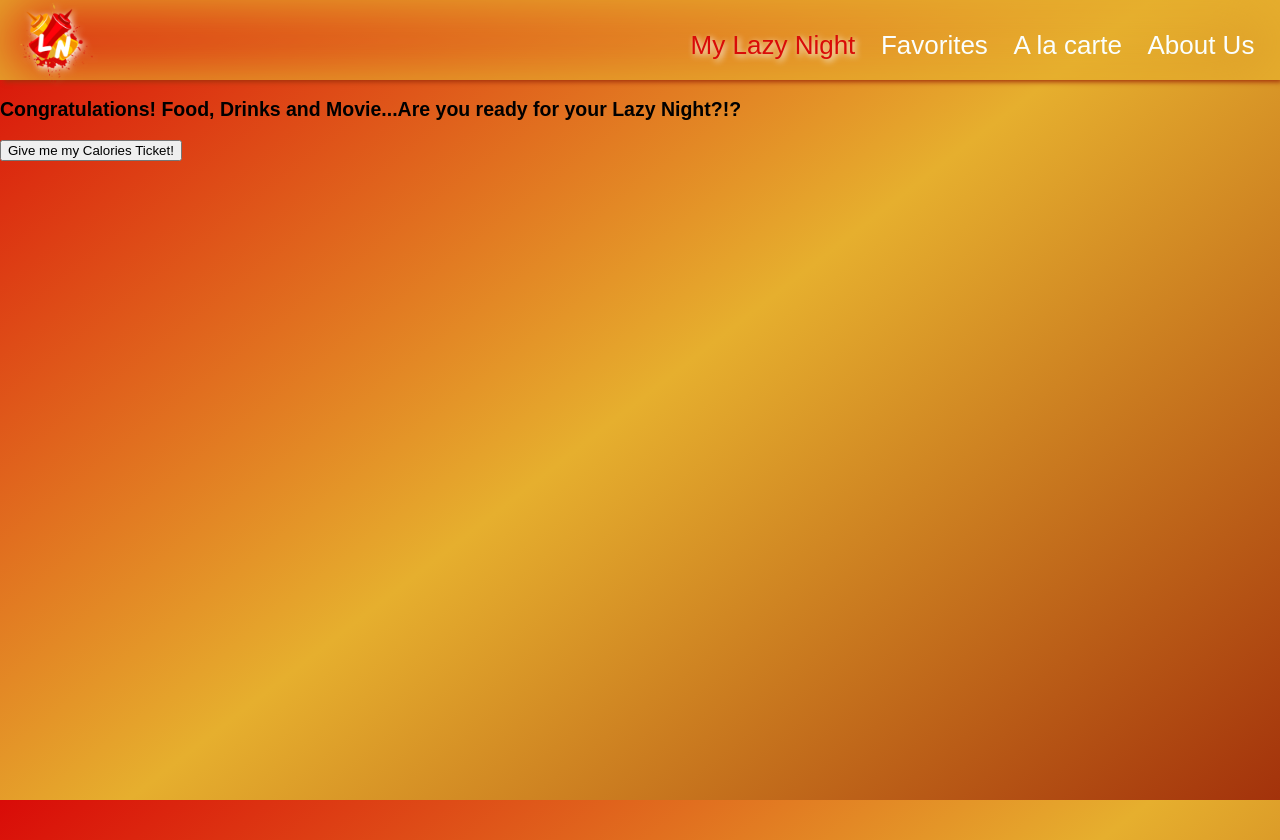
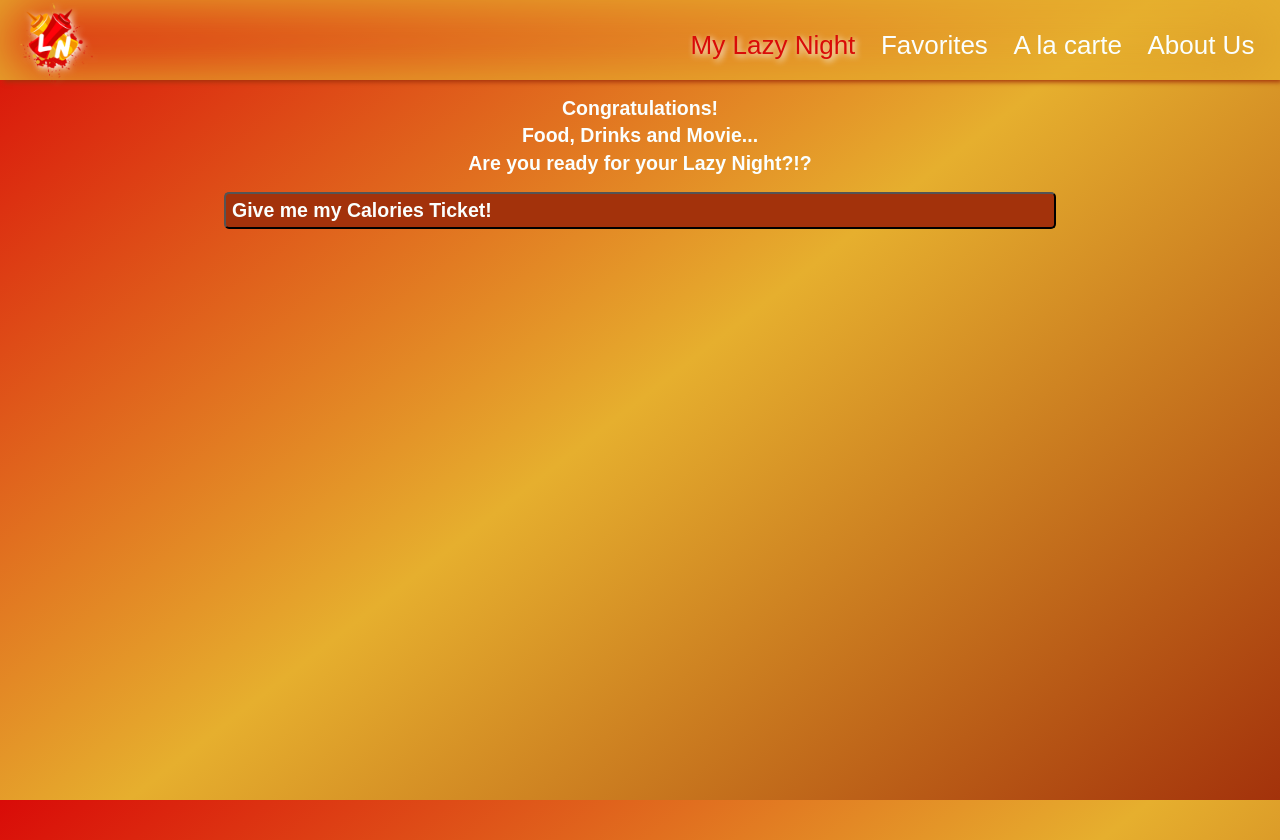
Before and after one commit to WildCodeSchool/paris-0921-p2-groupe6, a React (Vite) app: page /Basket in a window 1280 px wide. Built offline with nearby package versions, Linux system fonts and the light colour scheme; a web font is replaced by a local one.

Commit message:
CSS create basket css file and css pattern to basket jsx

```diff
--- /dev/null
+++ b/src/Basket.css
@@ -0,0 +1,31 @@
+.BasketPresentation {
+  color: var(--lazy-white);
+  text-align: center;
+  font-size: 1.5em;
+  margin-bottom: 15px;
+  margin-top: 15px;
+}
+
+.BasketSection {
+  display: flex;
+}
+
+.BasketSectionTitle {
+  color: var(--lazy-white);
+  text-align: center;
+  font-size: 1.8em;
+}
+
+.btn-ticket {
+  display: flex;
+  background-color: var(--lazy-barbecue);
+  color: var(--lazy-white);
+  font-family: var(--main-font-family);
+  font-size: 1.5em;
+  font-weight: bold;
+  margin: auto;
+  padding-top: 5px;
+  padding-bottom: 5px;
+  width: 65%;
+  border-radius: 5px;
+}
--- a/src/Basket.jsx
+++ b/src/Basket.jsx
@@ -14,6 +14,7 @@ import 'swiper/css';
 import './Components/Slider';
 import 'swiper/css/navigation';
 import 'swiper/css/pagination';
+import './Basket.css';
 
 function Basket() {
   const { userName } = useContext(CurrentUserNameContext);
@@ -23,7 +24,11 @@ function Basket() {
 
   return (
     <div>
-      <h2>Congratulations! Food, Drinks and Movie...Are you ready for your Lazy Night?!?</h2>
+      <h2 className="BasketPresentation">
+        Congratulations! <br />
+        Food, Drinks and Movie... <br />
+        Are you ready for your Lazy Night?!?
+      </h2>
       <section>
         {userChoice.some((ele) => ele.itemCategory === 'recipe' && ele.username === userName) && (
           <div>
```
